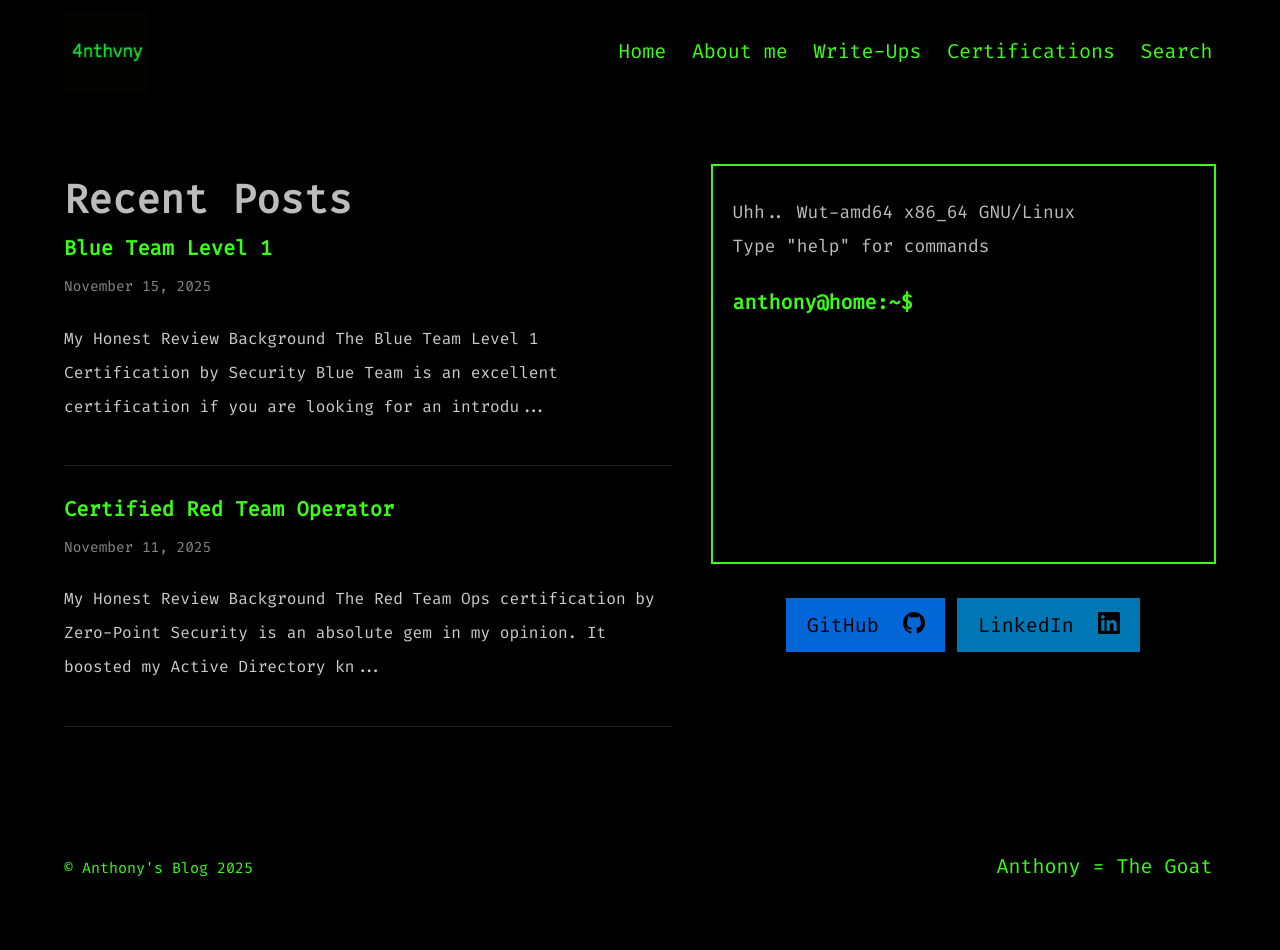
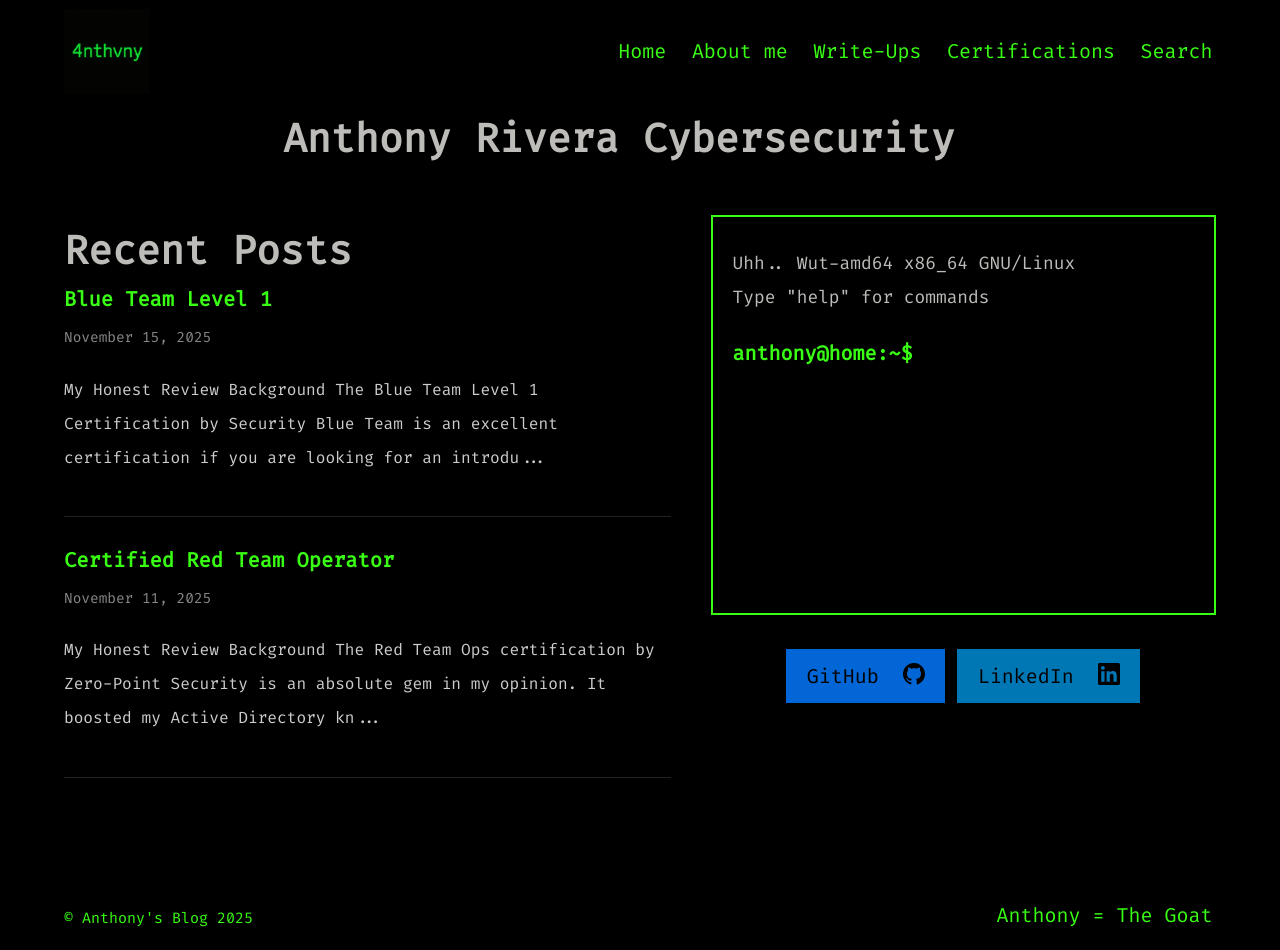
Before and after one commit to 4nthvny/4nthvny.github.io, a Jekyll site: the page built from index.md, in a window 1280 px wide. Built offline with Jekyll 4.4.1, drawn with Linux system fonts in a browser that asks for light colours; before the commit the page ends 900 px from its top, so only the background shows below that.

Commit message:
Update index.md

```diff
--- a/index.md
+++ b/index.md
@@ -1,6 +1,6 @@
 ---
 layout: page
-title: "Anthony Rivera" \n "Cybersecurity"
+title: "Anthony Rivera Cybersecurity"
 permalink: /
 ---
 
```
